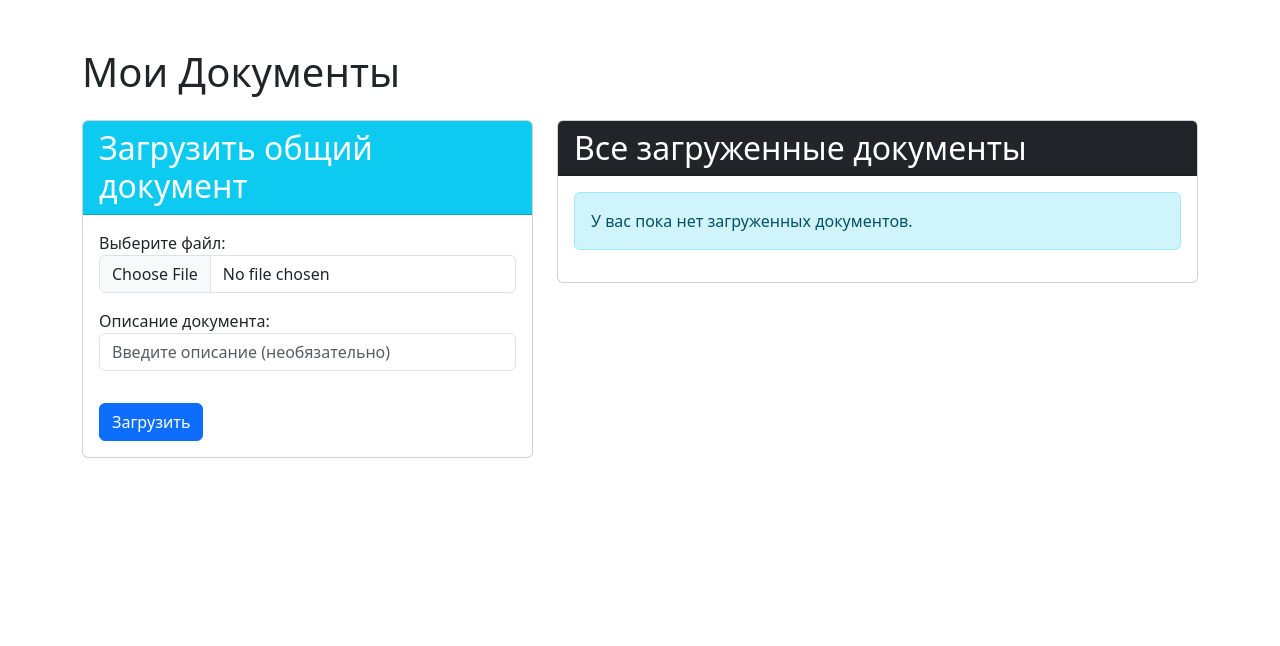
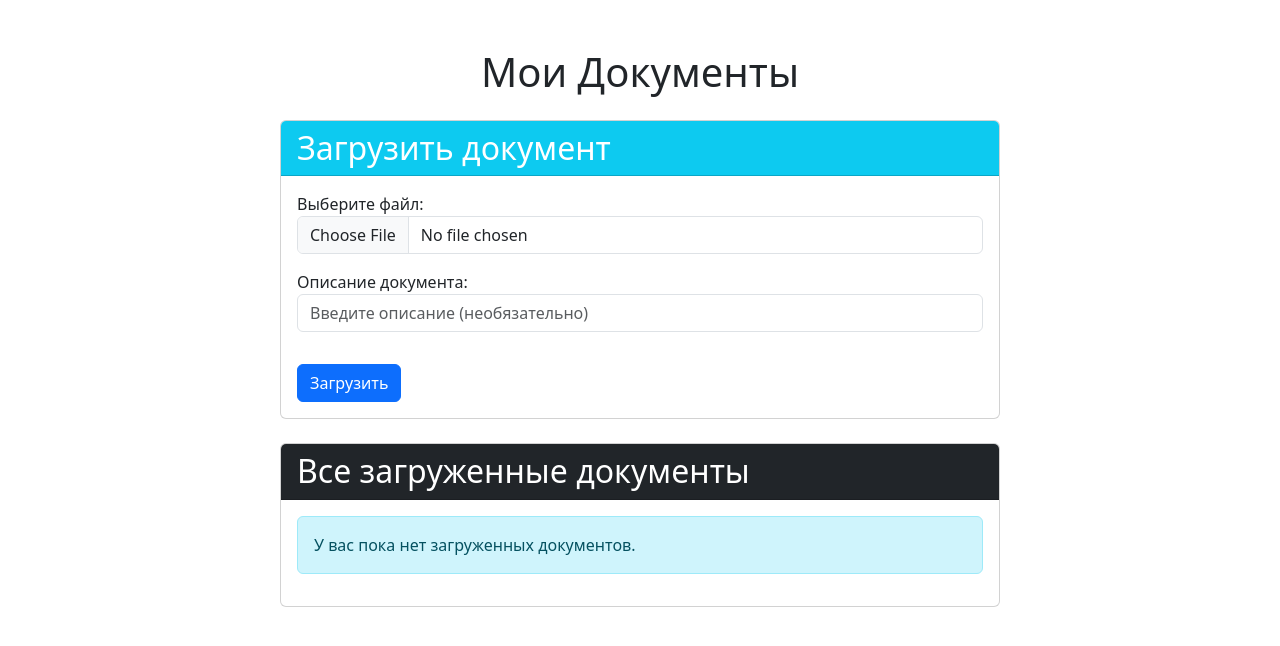
Before and after one commit to devBibin/putevka-v-zhizn, a Django app: page /documents/ in a window 1280 px wide. Shown: the top 646 px of the page. Run offline with Django 5.2, Linux system fonts and the light colour scheme; the visitor is signed in with stand-in values (Sample User, id 1); data that the repository does not hold is empty; parts of the project's set-up code (start-up, migrations or seed data) failed here and were passed over; some libraries are stand-ins or nearby versions.

Commit message:
style: change layout of page

```diff
--- a/documents/templates/documents/documents_dashboard.html
+++ b/documents/templates/documents/documents_dashboard.html
@@ -5,13 +5,14 @@
 {% block title %}Мои Документы{% endblock %}
 
 {% block content %}
-    <h1 class="mb-4">Мои Документы</h1>
+    <h1 class="mb-4 text-center">Мои Документы</h1>
 
-    <div class="row">
-        <div class="col-md-5">
-            <div class="card mb-4">
+    <div class="container">
+        <div class="row justify-content-center">
+            <div class="col-12 col-md-8 mb-4">
+                <div class="card">
                     <div class="card-header bg-info text-white">
-                    <h2 class="card-title mb-0">Загрузить общий документ</h2>
+                        <h2 class="card-title mb-0">Загрузить документ</h2>
                     </div>
                     <div class="card-body">
                         <form method="post" enctype="multipart/form-data">
@@ -45,8 +46,10 @@
                     </div>
                 </div>
             </div>
+        </div>
 
-        <div class="col-md-7">
+        <div class="row justify-content-center">
+            <div class="col-12 col-md-8">
                 <div class="card">
                     <div class="card-header bg-dark text-white">
                         <h2 class="card-title mb-0">Все загруженные документы</h2>
@@ -70,12 +73,14 @@
                                                 <small class="text-muted d-block">{{ doc.user_file_name }}</small>
                                             {% endif %}
                                         </div>
-                                    <span class="badge bg-info text-dark">{{ doc.uploaded_at|date:"d.m.Y H:i" }}</span>
-                                    <form action="{% url 'delete_document' doc.pk %}" method="post" class="ms-3"
+                                        <div class="d-flex align-items-center">
+                                            <span class="badge bg-info text-dark me-2">{{ doc.uploaded_at|date:"d.m.Y H:i" }}</span>
+                                            <form action="{% url 'delete_document' doc.pk %}" method="post"
                                                   onsubmit="return confirm('Вы уверены, что хотите удалить этот документ?');">
                                                 {% csrf_token %}
                                                 <button type="submit" class="btn btn-danger btn-sm">X</button>
                                             </form>
+                                        </div>
                                     </li>
                                 {% endfor %}
                             </ul>
@@ -88,4 +93,5 @@
                 </div>
             </div>
         </div>
+    </div>
 {% endblock %}
```
Also changed, not shown: 1 other file. Lines whose indentation alone changed are shown as unchanged.
